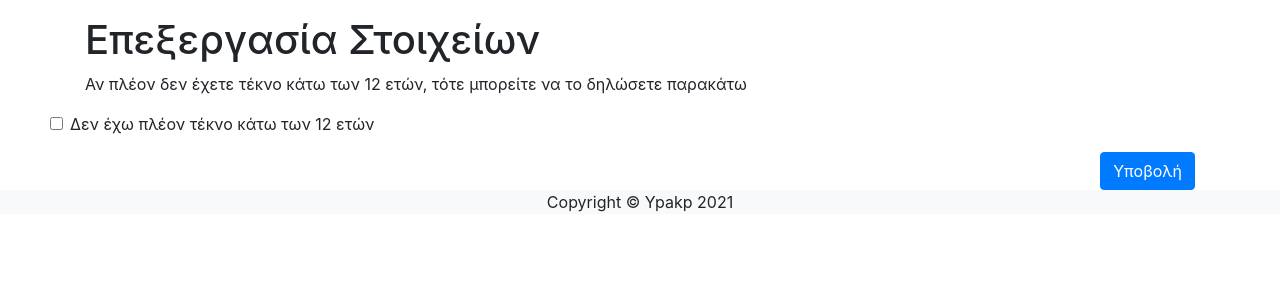
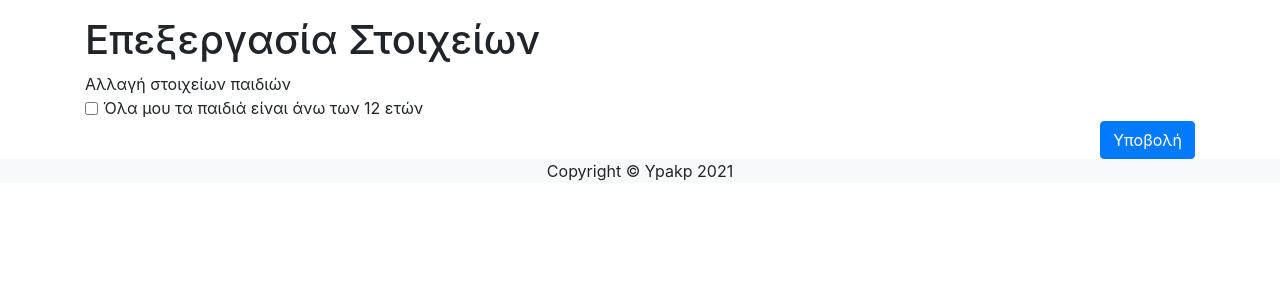
Before and after one commit to ks46/Human-Computer-Interaction, a PHP site: page /edit-userprofile.php in a window 1280 px wide. Shown: the part 128-428 px from the top of the page. Run offline with PHP 8.4, Linux system fonts and the light colour scheme; a user stored in the database is signed in; data comes from the database, SQL or seed files in the repository; some libraries are stand-ins or nearby versions.

Commit message:
+ fixed UI for employee in edit-userprofile.php

```diff
--- a/startbootstrap-modern-business-gh-pages/index-level/edit-userprofile.php
+++ b/startbootstrap-modern-business-gh-pages/index-level/edit-userprofile.php
@@ -36,7 +36,7 @@
 ?>
 
 <?php
-  $title = "Αλλαγή - Το προφίλ μου";
+  $title = "Επεξεργασία στοιχείων προφίλ";
   require_once "../top.php";
 ?>
 
@@ -51,7 +51,7 @@
     </nav>
 
     <!-- Sidebar Column -->
-    <h1>Επεξεργασία Στοιχείων</h1>
+    <h1 class="mb-2">Επεξεργασία Στοιχείων</h1>
     <form id="changeInfo" action="<?php echo htmlspecialchars($_SERVER["PHP_SELF"]); ?>" method="post">
         <?php
           if($accountTypeRow[0] == "employer"){
@@ -93,19 +93,13 @@
             $hasChildUnder12 = "SELECT hasChildYoungerThan12 FROM employee WHERE AFM = ".$_SESSION["AFM"];
             $hasChildUnder12 = mysqli_query($link, $hasChildUnder12);
             $hasChildUnder12 = mysqli_fetch_array($hasChildUnder12)[0];
-            if($hasChildUnder12 == 1){
-              echo "<p>Αν πλέον δεν έχετε τέκνο κάτω των 12 ετών, τότε μπορείτε να το δηλώσετε παρακάτω</p>";
-              echo "<div class=\"form-group row\">";
-              echo "<label for=\"noKidYounger12\" class=\"form-check-label\">Δεν έχω πλέον τέκνο κάτω των 12 ετών</label>";
-              echo "<input type=\"checkbox\" class=\"form-check-input\" id=\"noKidYounger12\" name=\"_Kid\" value=\"0\">";
-              echo "</div>";
-            }else{
-              echo "<p>Αν αποκτήσατε πρόσφατα τέκνο, τότε μπορείτε να το δηλώσετε παρακάτω ώστε να γίνετε δικαιούχοι της άδειας ειδικού σκοπού.</p>";
-              echo "<div class=\"form-group row\">";
-              echo "<label for=\"newKidYounger12\" class=\"form-check-label\">Απέκτησα τέκνο κάτω των 12 ετών</label>";
-              echo "<input type=\"checkbox\" class=\"form-check-input\" id=\"newKidYounger12\" name=\"_Kid\" value=\"1\">";
-              echo "</div>";
-            }
+            echo "<span class=\"form-text\">Αλλαγή στοιχείων παιδιών</span>";
+            echo "<div class=\"form-check form-check-inline\">";
+            echo "<input type=\"checkbox\" class=\"form-check-input\" id=\"noKidYounger12\" name=\"_Kid\" value=\"";
+            echo ($hasChildUnder12 == 1) ? "1" : "0";
+            echo "\">";
+            echo "<label for=\"noKidYounger12\" class=\"form-check-label\">Όλα μου τα παιδιά είναι άνω των 12 ετών</label>";
+            echo "</div>";
             echo "</div>";
           }
         ?>
@@ -173,9 +167,9 @@
     }
   </script>
   <!-- Bootstrap core JavaScript -->
-  <script src="https://ajax.googleapis.com/ajax/libs/jquery/3.5.1/jquery.min.js"></script>
+  <!-- <script src="https://ajax.googleapis.com/ajax/libs/jquery/3.5.1/jquery.min.js"></script> -->
   <!-- <script src="../vendor/jquery/jquery.min.js"></script> -->
-  <script src="../vendor/bootstrap/js/bootstrap.bundle.min.js"></script>
+  <!-- <script src="../vendor/bootstrap/js/bootstrap.bundle.min.js"></script> -->
 
 
 <?php
--- a/startbootstrap-modern-business-gh-pages/index-level/userprofile.php
+++ b/startbootstrap-modern-business-gh-pages/index-level/userprofile.php
@@ -96,7 +96,7 @@
                   echo "<p>Από: $day0-$month0-$year0</p>";
                   echo "<p>Έως: $day1-$month1-$year1</p>";
                 }
-                echo "<p>Τέκνο κάτω των 12 ετών: ";
+                echo "<p>Γονέας τέκνων κάτω των 12 ετών: ";
                 if($employeerow[3] == 0){
                   echo "Όχι</p>";
                 }else{
```
Also changed, not shown: startbootstrap-modern-business-gh-pages/index-level/user-profile.php (deleted, +0 -23 lines).
